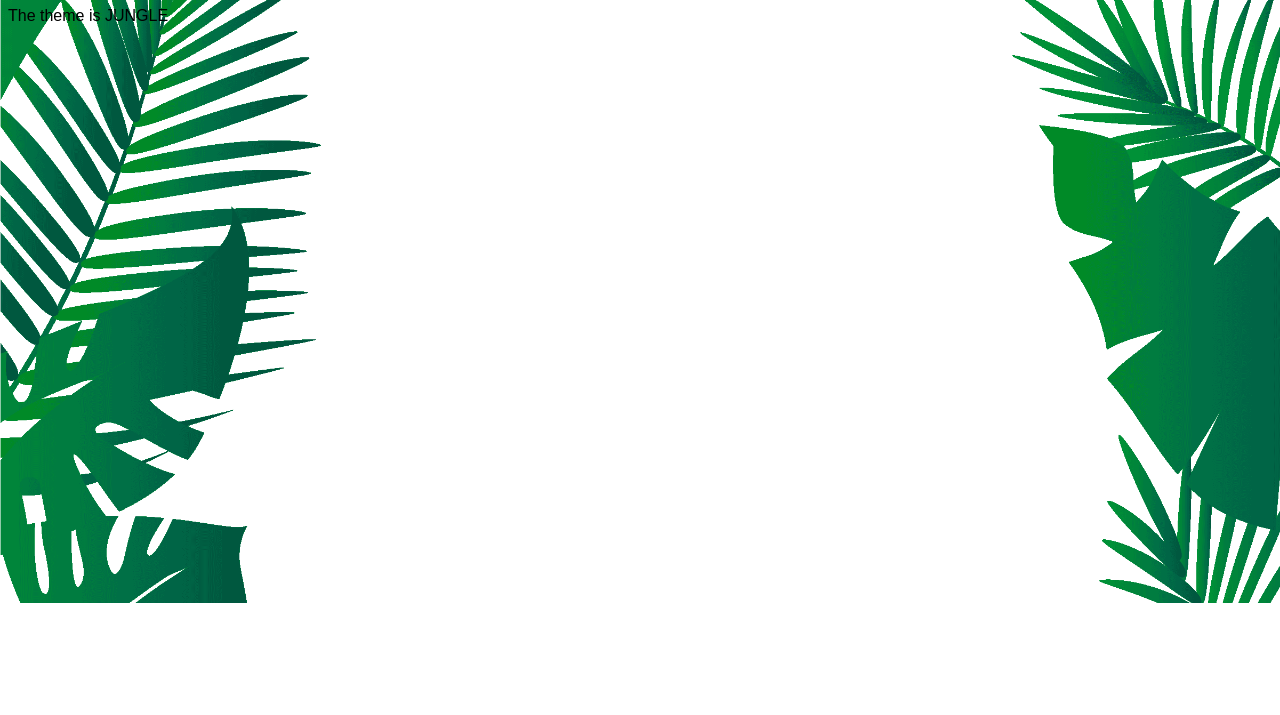
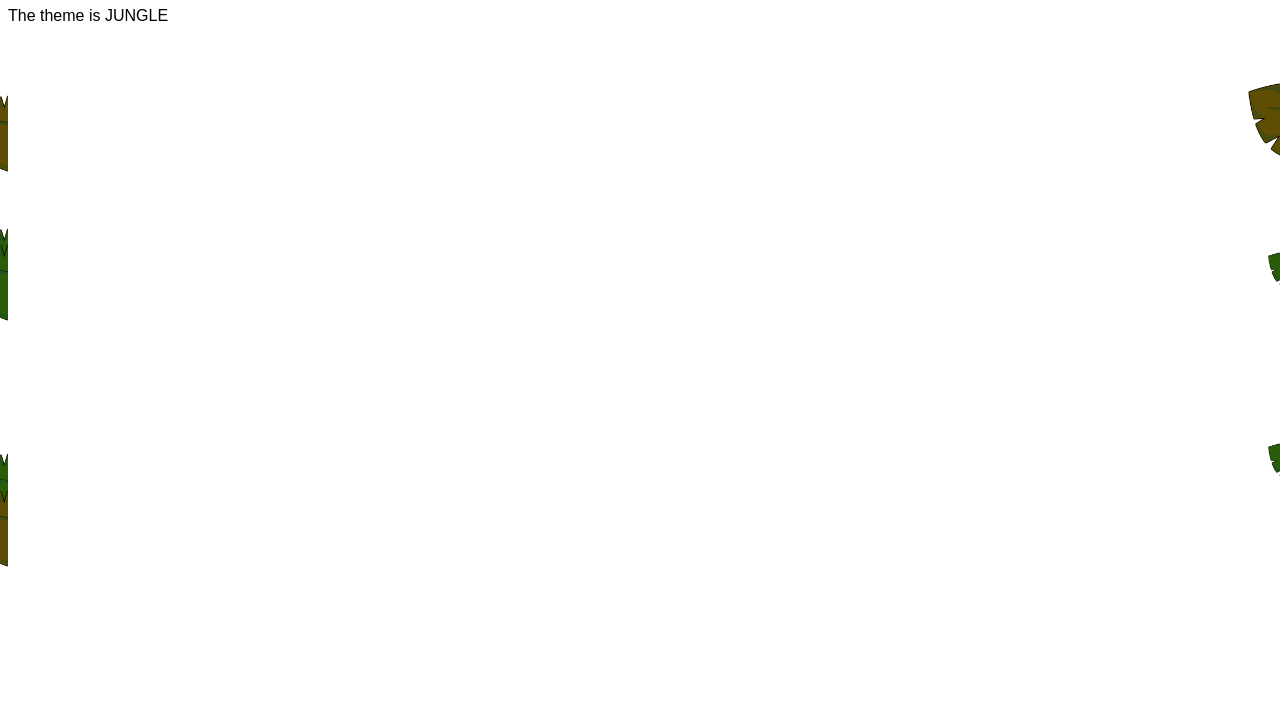
Before and after one commit to jernejmarcic/WebstormProjects, a plain HTML site: page Game-Jam/index.html in a window 1280 px wide. Shown: the part 197-912 px from the top of the page. Before the commit the page ends 800 px from the top, so only its background shows below. Drawn offline with nearby package versions, Linux system fonts and the light colour scheme.

Commit message:
JavaScript makes me angery
Added leaves that are procedually generated and displayed over the screen, also added a progress bar to see how far down you have scrolled

```diff
--- a/index.html
+++ b/Game-Jam/index.html
@@ -10,6 +10,8 @@
 
 </head>
 <body>
+<div id="progress-bar"></div>
+
 <div class="nav-bar">
     <ul>
         <li><a href="#" onclick="switchPage('contact')">Contact</a></li>
@@ -59,15 +61,8 @@
 <script src="script.js"></script>
 
 
-<div id="menuContainer">
-    <button id="menuButton">&#9776;</button>
-    <div id="menuContent" class="menu-hidden">
-        <a href="#">Link 1</a>
-        <a href="#">Link 2</a>
-        <a href="#">Link 3</a>
-    </div>
-</div>
 
+<div id="jungle-container"></div>
 
 </body>
 </html>
--- a/script.js
+++ b/Game-Jam/script.js
@@ -44,3 +44,49 @@ document.getElementById("paragraphWidth").oninput = function() {
     document.documentElement.style.setProperty('--p-width', this.value + 'px');
     document.documentElement.style.setProperty('--p-margin', (window.innerWidth - this.value) / 2 + 'px');
 }
+
+var leafLimit = 100;
+var leafCount = 0;
+var initialInterval = 500;
+var maxInterval = 5000;
+var interval = initialInterval;
+
+function addLeaf() {
+    if (leafCount < leafLimit) {
+        var newLeaf = document.createElement('div');
+        newLeaf.classList.add('leaf');
+
+        // Apply random size and color to each leaf
+        if (Math.random() > 0.5) newLeaf.classList.add('big');
+        if (Math.random() > 0.5) newLeaf.classList.add('green');
+        else newLeaf.classList.add('yellow');
+
+        // Append to container to calculate offset width
+        var container = document.getElementById('jungle-container');
+        container.appendChild(newLeaf);
+
+        // Randomly position the leaf on the sides of the screen
+        var side = Math.random() > 0.5 ? 0 : window.innerWidth;
+        newLeaf.style.left = side - newLeaf.offsetWidth + 'px';
+        newLeaf.style.top = Math.random() * window.innerHeight + 'px';
+
+        leafCount++;
+
+        // Gradually increase interval, capped at maxInterval
+        if (interval < maxInterval) {
+            interval *= 1.05;
+        }
+
+        setTimeout(addLeaf, interval);
+    }
+}
+
+setTimeout(addLeaf, interval);
+
+
+window.onscroll = function() {
+    var bodyHeight = document.body.scrollHeight - innerHeight;
+    var scrollTop = window.pageYOffset || document.documentElement.scrollTop;
+    var percent = scrollTop / bodyHeight * 100;
+    document.getElementById('progress-bar').style.width = percent + '%';
+}
--- a/styles.css
+++ b/Game-Jam/styles.css
@@ -14,7 +14,7 @@ body {
     background-color: var(--background-color);
     color: var(--text-color);
     transition: background-color 0.5s, color 0.5s;
-    background-image: url("assets/74-749270_jungle-leaf-png.png");
+    /* background-image: url("assets/74-749270_jungle-leaf-png.png"); */
     background-repeat: no-repeat;
     background-size: cover;
 }
@@ -306,3 +306,40 @@ p {
 .menu-hidden {
     display: none;
 }
+
+.leaf {
+    position: absolute;
+    background: url('assets/kindpng_1316953.png');
+    background-size: cover;
+    width: 20px;
+    height: 40px;
+    transform: rotateZ(360deg);
+}
+
+.leaf.big {
+    width: 40px;
+    height: 80px;
+}
+
+.leaf.green {
+    filter: hue-rotate(20deg);
+}
+
+.leaf.yellow {
+    filter: hue-rotate(-20deg);
+}
+
+#jungle-container {
+    position: relative;
+    width: 100vw;
+    height: 100vh;
+}
+
+#progress-bar {
+    position: fixed;
+    top: 0;
+    left: 0;
+    height: 4px;
+    width: 0%;
+    background: rgba(0, 255, 0, 0.7);
+}
```
Also changed, not shown: Game-Jam/assets/74-749270_jungle-leaf-png.png (renamed from assets/74-749270_jungle-leaf-png.png), Game-Jam/assets/junge-leaves.jpg (renamed from assets/junge-leaves.jpg), Game-Jam/assets/kindpng_1316953.png (added), Game-Jam/assets/kindpng_1902059.png (added).
